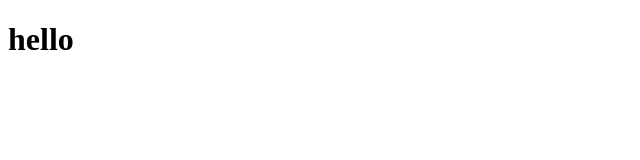
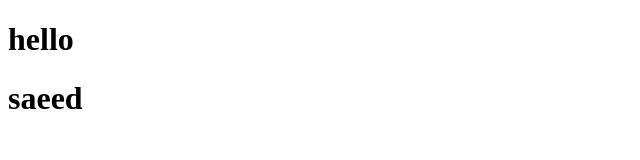
Before and after one commit to saeedshshsh/git-project-one, a plain HTML site: page index.html in a window 1280 px wide. Shown: the whole page, without its empty margins (0-640 px from the left). Drawn offline with Linux system fonts and the light colour scheme.

Commit message:
explain-files

```diff
--- a/index.html
+++ b/index.html
@@ -7,5 +7,7 @@
 </head>
 <body>
     <h1>hello</h1>
+
+    <h1>saeed</h1>                 <!-- زمانیکه تغییرات اعمال شود ما میتوانیم در کنار تغییرات خط سبز رنگی را مشاهده کنیم -->
 </body>
 </html>
--- /dev/null
+++ b/script.js
@@ -0,0 +1 @@
+console.log(2+2) ;         // ولی زمانیکه فایل ما در مرحله آن ترکت یا یو است با تغغیر دادن رنگ سبز اعمال نمیشود
```
